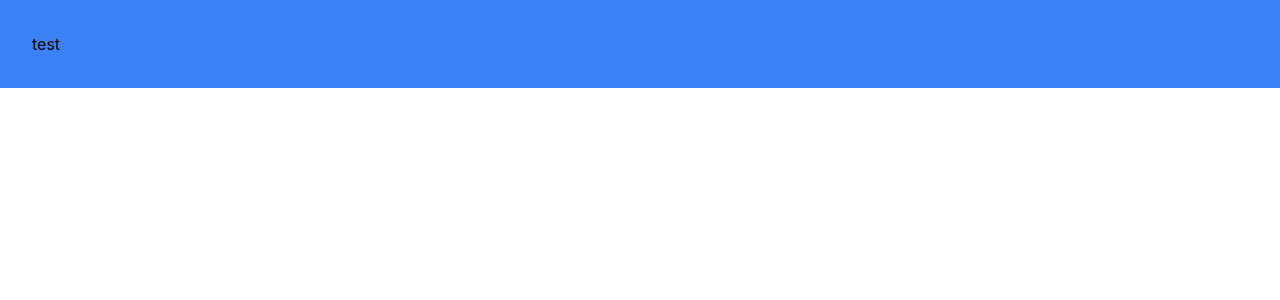
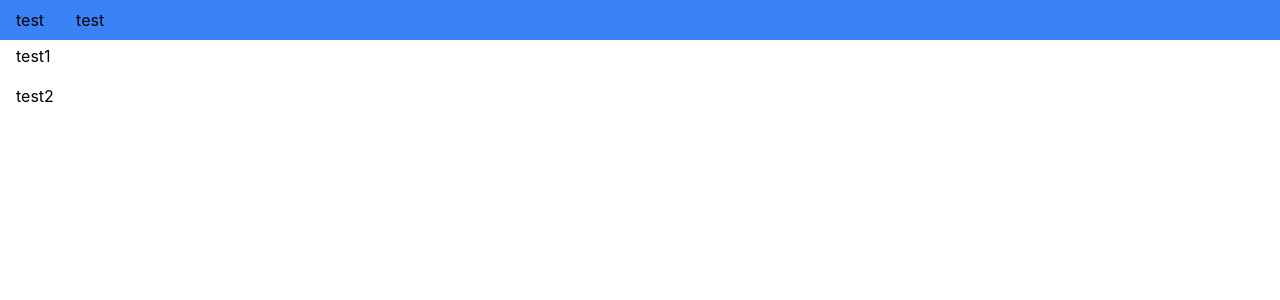
Before and after one commit to waychean10/fish, a React (Create React App) app: page / in a window 1280 px wide. Before the commit this address had no page. Shown: the top 300 px of the page. Built offline with nearby package versions, Linux system fonts and the light colour scheme.

Commit message:
More CSS tweaks for header buttons

```diff
--- a/src/components/DropdownButton.tsx
+++ b/src/components/DropdownButton.tsx
@@ -4,7 +4,7 @@ import { BrowserRouter as Router, Route, Link, Routes } from 'react-router-dom';
 const DropdownButton: React.FC<{button:Button}> = ({button}) => {
 
     return (
-        <li>
+        <li className='py-2'>
             <Link to={button.route}>{ button.title }</Link>
         </li>
     )
--- a/src/components/Header.tsx
+++ b/src/components/Header.tsx
@@ -1,4 +1,3 @@
-import { useState } from 'react';
 import { HeaderButton } from './HeaderButton';
 import { Button } from '../types/Button';
 
@@ -21,8 +20,11 @@ const Header: React.FC = () => {
 
     return (
         <header >
-            <nav className='p-8 max-h-80 bg-blue-500 relative'>
-                <HeaderButton headerButton={test} />
+            <nav className='max-h-50 bg-blue-500' role='navigation'>
+                <ul className='flex'>
+                    <HeaderButton headerButton={test} />
+                    <HeaderButton headerButton={test} />
+                </ul>
             </nav>
         </header>
     )
--- a/src/components/HeaderButton.tsx
+++ b/src/components/HeaderButton.tsx
@@ -8,33 +8,20 @@ interface DropdownProps {
 }
 
 const HeaderButton: React.FC<DropdownProps> = ({headerButton}) => {
-    const [isDropdownVisible, setIsDropdownVisible] = useState(false);
-
-    const handleMouseEnter = () => {
-    setIsDropdownVisible(true);
-  };
-
-  const handleMouseLeave = () => {
-    setIsDropdownVisible(false);
-  };
 
     return (
-        <ul>
-            <li>
-                <Link to={headerButton.route}
-                    onMouseEnter={handleMouseEnter}
-                    onMouseLeave={handleMouseLeave}>
+        <li className='block group py-2 px-4'>
+            <Link to={headerButton.route}>
                 { headerButton.title }
             </Link>
-            </li>
-            {headerButton.children !== undefined && isDropdownVisible &&
-                <ul className='absolute'>
+            {headerButton.children !== undefined &&
+            <ul className='hidden group-hover:block pt-1 absolute'>
                 {headerButton.children.map(option => (
                     <DropdownButton key={option.title} button={option} />
                 ))}
             </ul>
         }
-        </ul>
+        </li>
     )
 }
 
```
Lines whose indentation alone changed are shown as unchanged.
